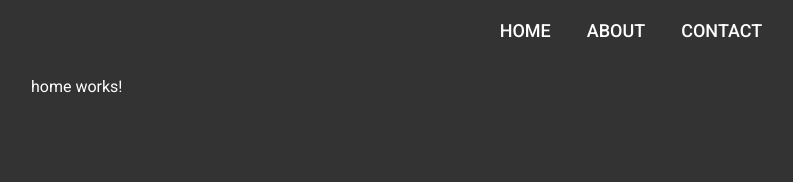
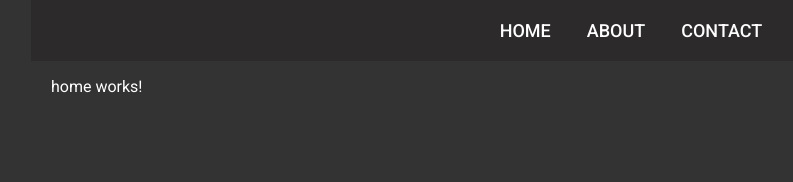
Before and after one commit to Jan-Fcloud/jans.dev, an Angular app: page / in a window 1280 px wide. Shown: the top 182 px of the page, without its empty margins (9-802 px from the left). Built offline with nearby package versions, Linux system fonts and the light colour scheme.

Commit message:
better + noPropertyAccessFromIndexSignature

```diff
--- a/src/app/app.component.html
+++ b/src/app/app.component.html
@@ -4,4 +4,6 @@
   <a routerLink="/projects">Contact</a>
 </nav>
 
-<router-outlet></router-outlet>
+<div class="main-content">
+  <router-outlet></router-outlet>
+</div>
--- a/src/app/app.component.scss
+++ b/src/app/app.component.scss
@@ -1,4 +1,5 @@
 .mainNav{
+    background-color: #2c2a2a;
     padding: 20px;
     font-size: 18px;
     font-weight: 500;
@@ -19,3 +20,9 @@
     color: rgb(167, 127, 217);
     transition: 0.18s ease-in-out;
 }
+
+.main-content{
+    margin: 0 auto;
+    padding: 20px;
+    padding-top: 0;
+}
--- a/src/styles.scss
+++ b/src/styles.scss
@@ -8,6 +8,5 @@ body{
     color: white;
     max-width: 1200px;
     margin: 0 auto;
-    padding: 20px;
-    padding-top: 0;
+    padding: 0;
 }
--- a/tsconfig.json
+++ b/tsconfig.json
@@ -7,7 +7,7 @@
     "forceConsistentCasingInFileNames": true,
     "strict": true,
     "noImplicitOverride": true,
-    "noPropertyAccessFromIndexSignature": false,
+    "noPropertyAccessFromIndexSignature": true,
     "noImplicitReturns": true,
     "noFallthroughCasesInSwitch": true,
     "sourceMap": true,
```
